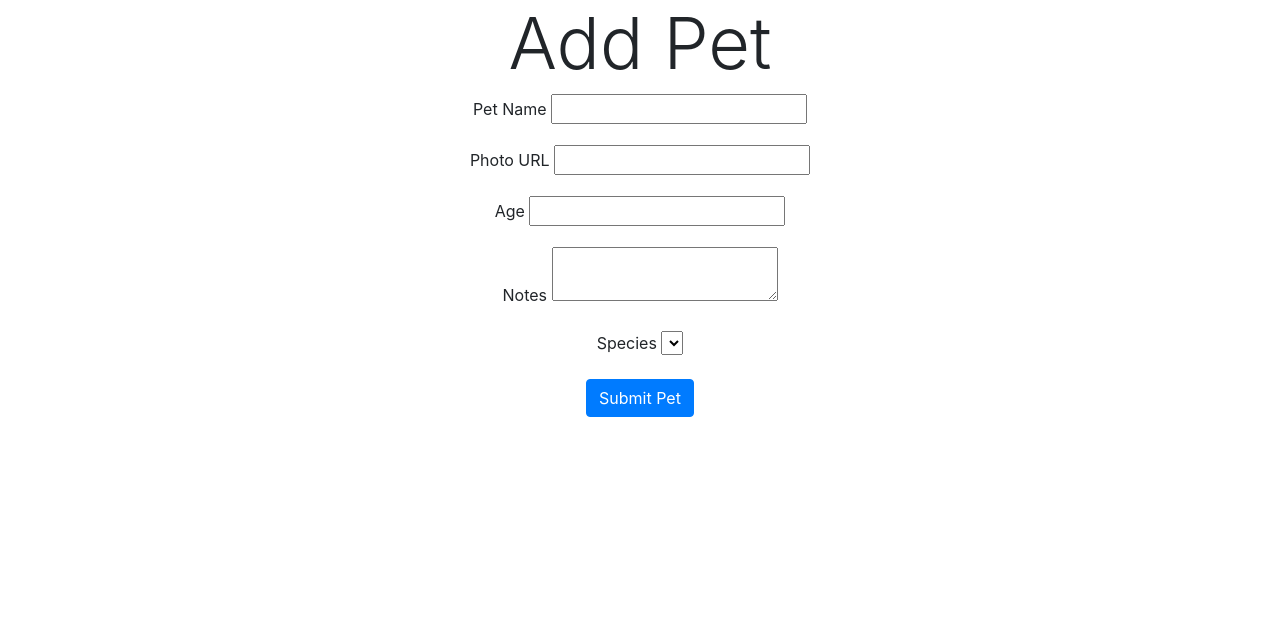
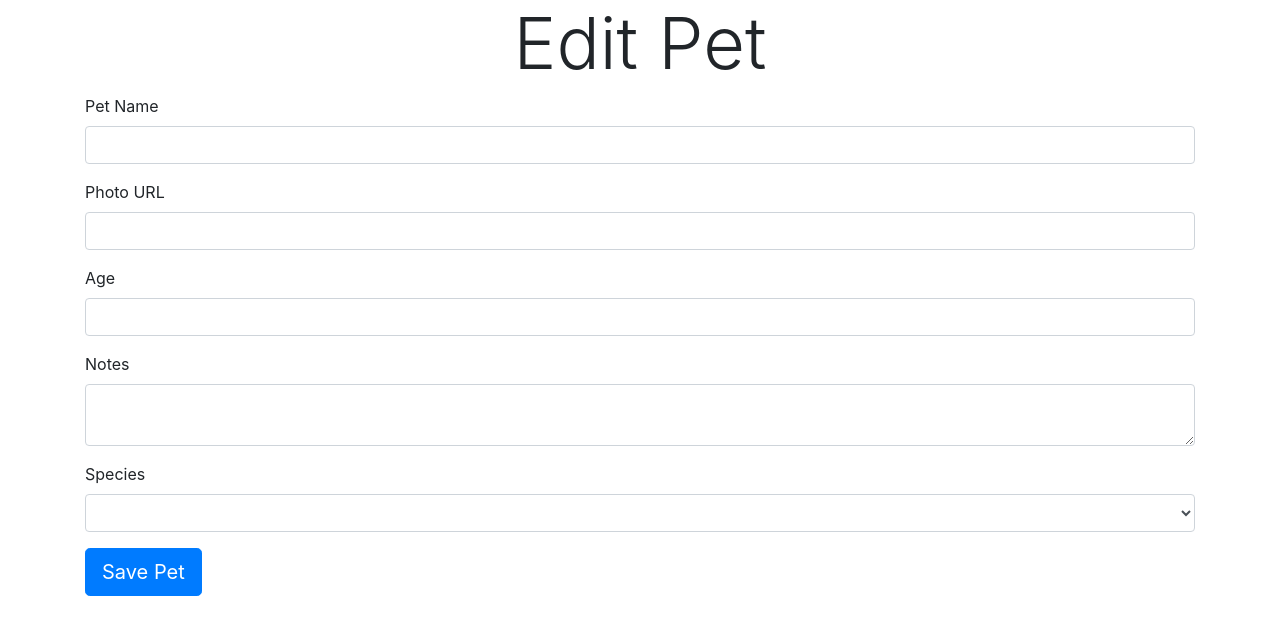
Before and after one commit to Leomedina/Pet_Adoption_Agency, a Flask app: template templates/edit_pet.html in a window 1280 px wide. Shown: the top 635 px of the page. Run offline with Flask 2, Linux system fonts and the light colour scheme; the template is opened without the code that fills it: values that come from a table or form of the project are taken from there, others are empty; some libraries are stand-ins or nearby versions.

Commit message:
adding functions

```diff
--- a/app.py
+++ b/app.py
@@ -44,17 +44,19 @@ def show_pet_form():
         return render_template("add_pet.html", form = form)
 
 @app.route("/pets/<int:pet_id>/edit", methods=["GET", "POST"])
-def show_pet_form(pet_id):
+def edit_pet_form(pet_id):
     pet = Pet.query.get_or_404(pet_id)
 
     form = EditPetForm(obj = pet)
+    species = [(s.species, s.species) for s in Pet.query.all()]
+    form.species.choices = species
 
     if form.validate_on_submit():
-        name = form.name.data
-        species = form.species.data
-        photo_url = form.photo_url.data
-        age = form.age.data
-        notes = form.notes.data
+        pet.name = form.name.data
+        pet.species = form.species.data
+        pet.photo_url = form.photo_url.data
+        pet.age = form.age.data
+        pet.notes = form.notes.data
 
         db.session.commit()
         return redirect("/")
--- a/templates/edit_pet.html
+++ b/templates/edit_pet.html
@@ -1,17 +1,19 @@
 {% extends 'base.html' %} {% block content %}
-<h1 class="display-3 text-center">Add Pet</h1>
-<div class="text-center">
+<h1 class="display-3 text-center">Edit Pet</h1>
+<div class="container">
   <form method="POST">
-    {{form.hidden_tag()}}
-    {% for field in form if field.widget.input_type != 'hidden' %}
-    <p>
-      {{field.label}} {{field}}
-      {%for error in field.errors%}
-      {{error}}
+    <div class="form-group">
+      {{form.hidden_tag()}} {% for field in form if field.widget.input_type !=
+      'hidden' %}
+      <div class="form-group">
+        {{field.label}} {{field(class_="form-control")}}
+      </div>
+      <small class="text-danger">
+        {%for error in field.errors%} {{error}} {% endfor %}
+      </small>
       {% endfor %}
-    </p>
-    {% endfor %}
-    <button class="btn btn-primary">Submit Pet</button>
+      <button class="btn btn-primary btn-lg">Save Pet</button>
+    </div>
   </form>
 </div>
 {% endblock%}
```
